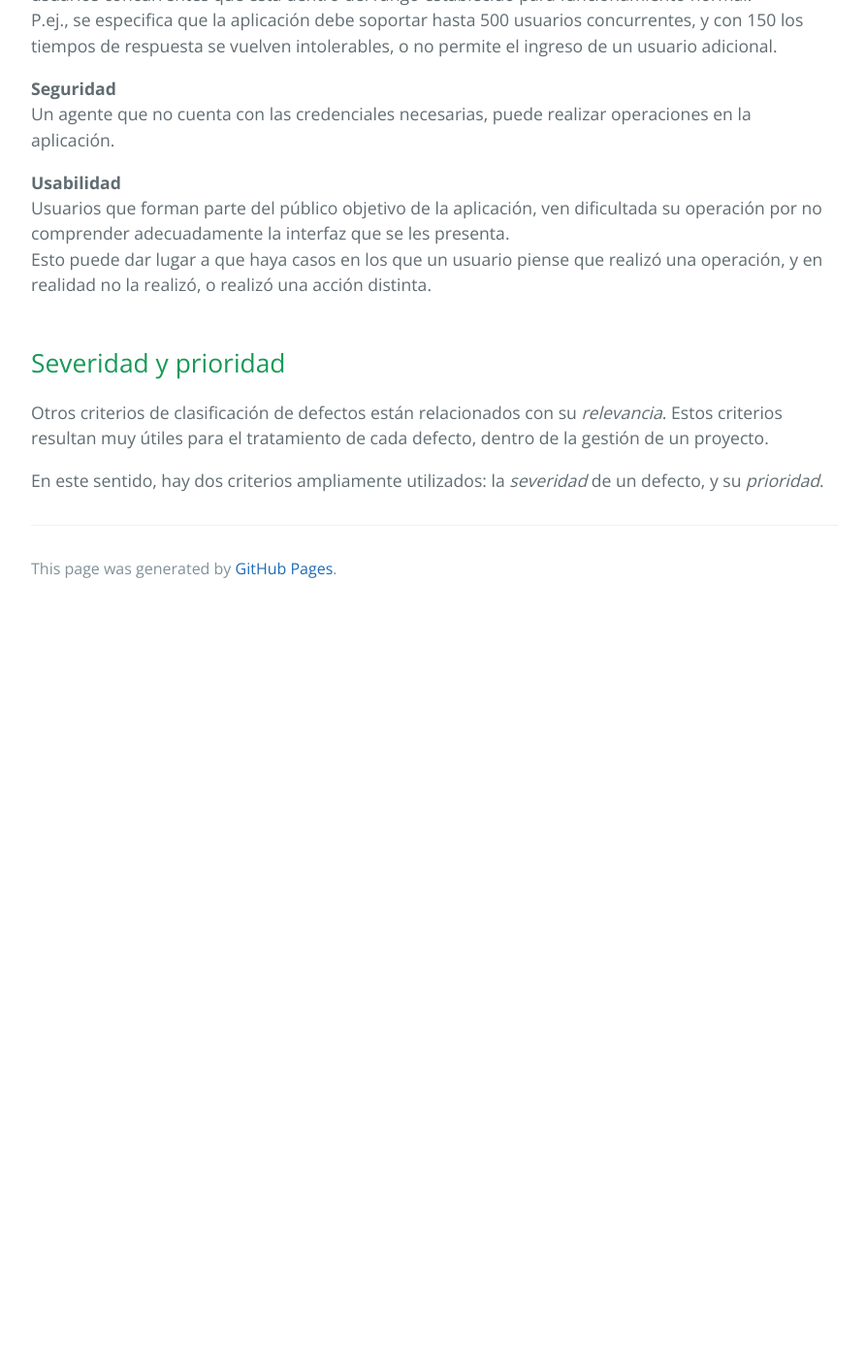
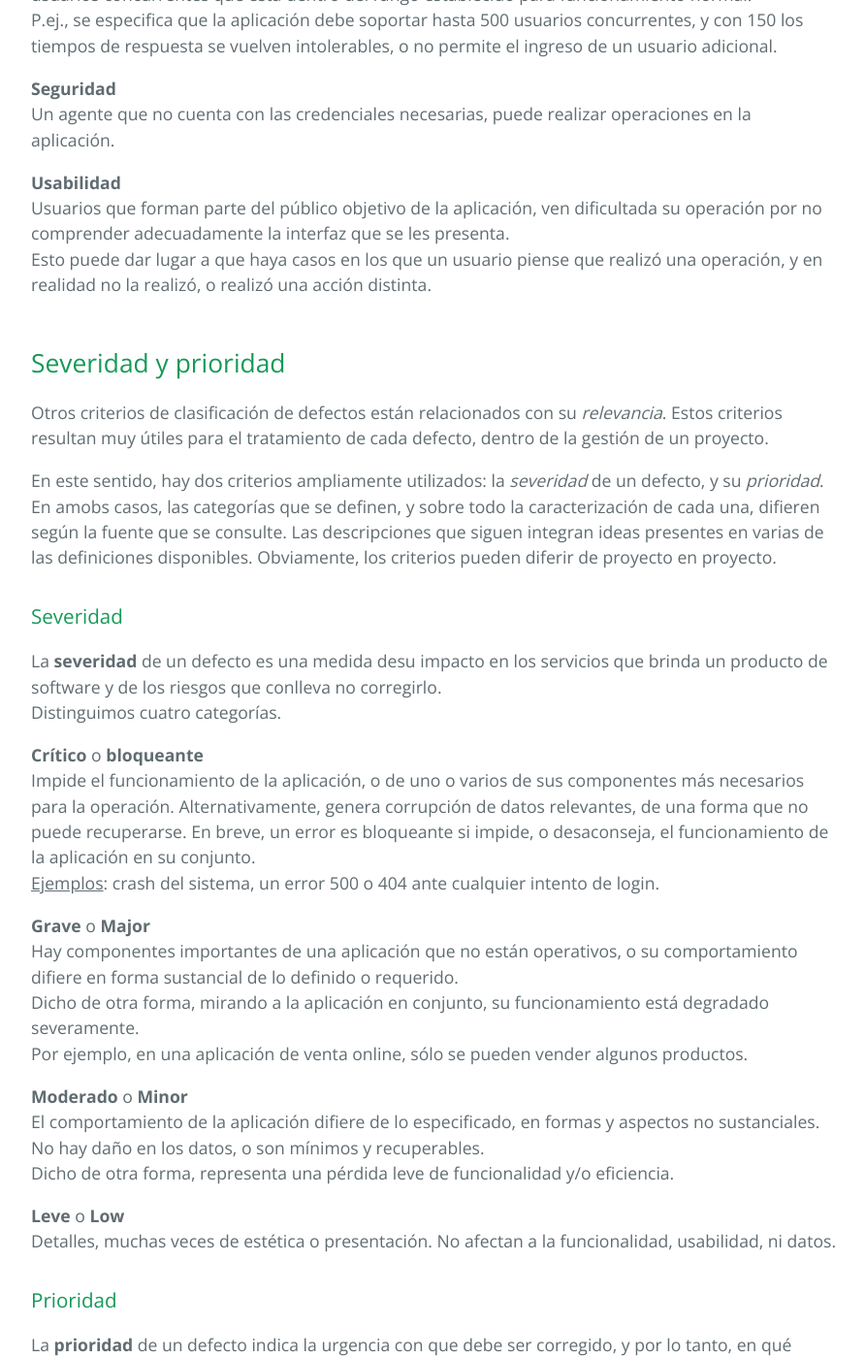
Before and after one commit to clombardi/design-thinking, a Jekyll site: the page built from testing/sistematizacion/defectos-exploracion.md, in a window 1280 px wide and 1400 px high, scrolled down 2165 px. Shown: the whole window at 97% size, without its empty margins (192-1084 px from the left). Built offline with Jekyll 4.4.1, drawn with Linux system fonts in a browser that asks for light colours; our own code applies the rules of GitHub Pages for plain Markdown files; before the commit the page ends 2795 px from its top, so only the background shows below that; some of the changed text lies outside the part shown.

Commit message:
clasificacion de defectos - candidato

```diff
--- a/testing/sistematizacion/defectos-exploracion.md
+++ b/testing/sistematizacion/defectos-exploracion.md
@@ -62,3 +62,54 @@ Esto puede dar lugar a que haya casos en los que un usuario piense que realizó
 Otros criterios de clasificación de defectos están relacionados con su _relevancia_. Estos criterios resultan muy útiles para el tratamiento de cada defecto, dentro de la gestión de un proyecto.
 
 En este sentido, hay dos criterios ampliamente utilizados: la _severidad_ de un defecto, y su _prioridad_.
+En amobs casos, las categorías que se definen, y sobre todo la caracterización de cada una, difieren según la fuente que se consulte. Las descripciones que siguen integran ideas presentes en varias de las definiciones disponibles. Obviamente, los criterios pueden diferir de proyecto en proyecto.
+
+
+### Severidad
+La **severidad** de un defecto es una medida desu impacto en los servicios que brinda un producto de software y de los riesgos que conlleva no corregirlo.
+Distinguimos cuatro categorías.
+
+**Crítico** o **bloqueante**
+Impide el funcionamiento de la aplicación, o de uno o varios de sus componentes más necesarios para la operación.
+Alternativamente, genera corrupción de datos relevantes, de una forma que no puede recuperarse.
+En breve, un error es bloqueante si impide, o desaconseja, el funcionamiento de la aplicación en su conjunto.
+<u>Ejemplos</u>: crash del sistema, un error 500 o 404 ante cualquier intento de login.
+
+**Grave** o **Major**
+Hay componentes importantes de una aplicación que no están operativos, o su  comportamiento difiere en forma sustancial de lo definido o requerido.
+Dicho de otra forma, mirando a la aplicación en conjunto, su funcionamiento está degradado severamente.
+Por ejemplo, en una aplicación de venta online, sólo se pueden vender algunos productos.
+
+**Moderado** o **Minor**
+El comportamiento de la aplicación difiere de lo especificado, en formas y aspectos no sustanciales. No hay daño en los datos, o son mínimos y recuperables.
+Dicho de otra forma, representa una pérdida leve de funcionalidad y/o eficiencia.
+
+**Leve** o **Low**
+Detalles, muchas veces de estética o presentación. No afectan a la funcionalidad, usabilidad, ni datos.
+
+
+### Prioridad
+La **prioridad** de un defecto indica la urgencia con que debe ser corregido, y por lo tanto, en qué medida afecta al flujo de trabajo.
+Distinguimos cuatro categorías.
+
+**Inmediato** o **urgente**
+Requiere atención inmediata, p.ej. dentro de las 24 horas.
+Su consideración debe anteponerse al trabajo que estén llevando a cabo quienes se designe para su corrección.
+
+**Alta**
+La corrección debe formar parte del siguiente release planificado del, o de los, componente/s involucrados en la resolución.
+Se puede combinar con el trabajo en curso de quienes se designe para su corrección.
+
+**Media**
+La corrección puede planificarse para releases posteriores.
+
+**Baja**
+La corrección puede postergarse sin una fecha específica.
+
+
+### Relación entre severidad y prioridad
+Está claro que hay una fuerte correlación entre los niveles de severidad y de prioridad que se asignen a un determinado defecto. En particular, un defecto bloqueante tendrá prioridad urgente, y por lo general, los siguientes niveles de severidad se corresponderán con los correspondientes de prioridad.
+
+Por otro lado, esta correlación no es absoluta. En particular, es perfectamente posible que a un defecto no crítico se le asigne una prioridad urgente.
+En el ejemplo indicado para severidad grave, si los productos que no se pueden vender son aquellos de los que más se desea impulsar la venta por alguna razón de negocio, este defecto puede ser considerado como de prioridad urgente.
+Incluso un defecto de severidad leve, como la falta de una imagen, puede ser considerado urgente si se trata p.ej. del logo de la empresa.
```
